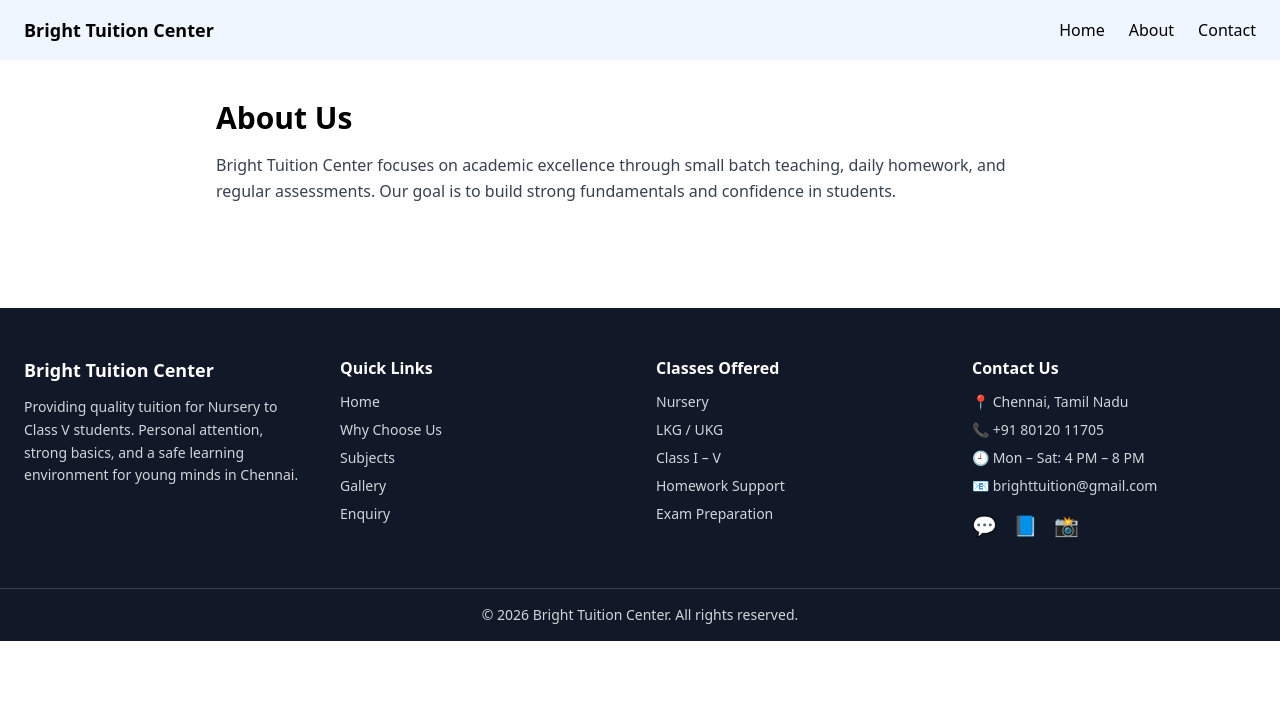
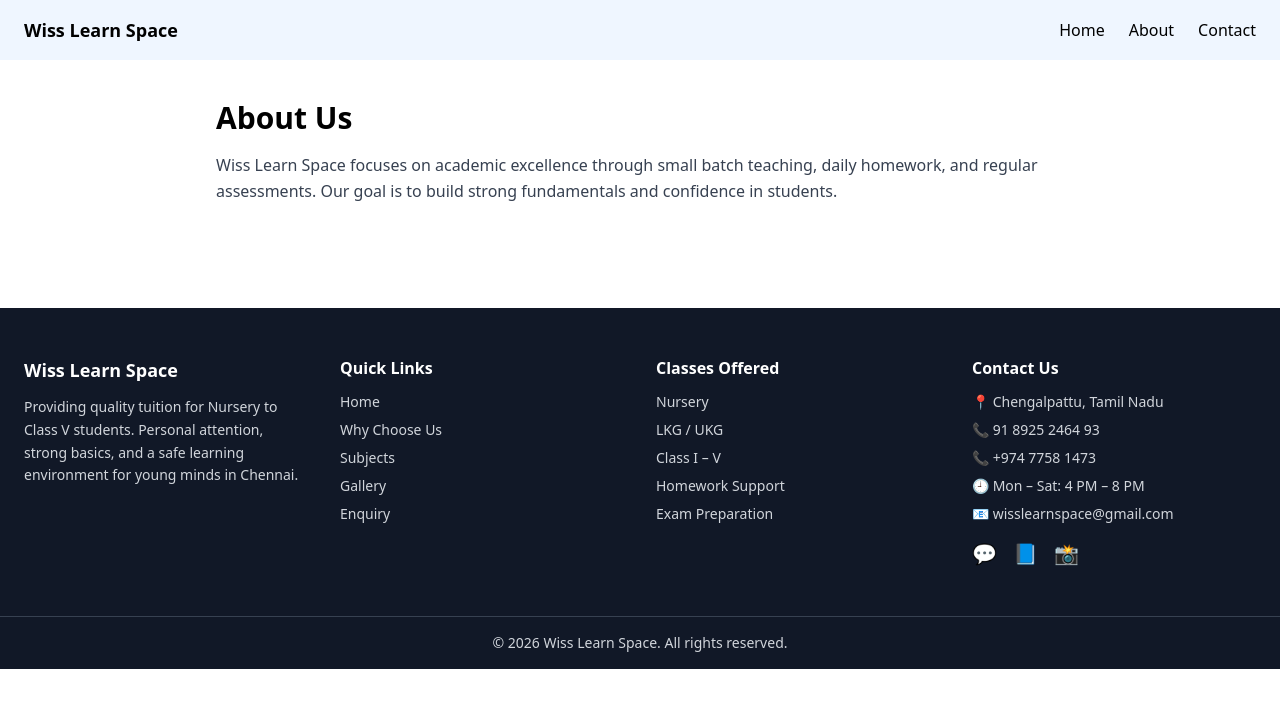
Before and after one commit to arish-web/Tuition, a React (Create React App) app: page /about in a window 1280 px wide. Shown: the top 708 px of the page. Built offline with nearby package versions, Linux system fonts and the light colour scheme.

Commit message:
address updated

```diff
--- a/src/components/Footer.js
+++ b/src/components/Footer.js
@@ -3,16 +3,15 @@ export default function Footer() {
     <footer className="bg-gray-900 text-gray-300 mt-16">
       {/* Main Footer */}
       <div className="max-w-7xl mx-auto px-6 py-12 grid gap-8 md:grid-cols-4">
-
         {/* About */}
         <div>
           <h3 className="text-white font-semibold text-lg mb-3">
-            Bright Tuition Center
+            Wiss Learn Space
           </h3>
           <p className="text-sm leading-relaxed">
-            Providing quality tuition for Nursery to Class V students.
-            Personal attention, strong basics, and a safe learning environment
-            for young minds in Chennai.
+            Providing quality tuition for Nursery to Class V students. Personal
+            attention, strong basics, and a safe learning environment for young
+            minds in Chennai.
           </p>
         </div>
 
@@ -20,11 +19,31 @@ export default function Footer() {
         <div>
           <h4 className="text-white font-semibold mb-3">Quick Links</h4>
           <ul className="space-y-2 text-sm">
-            <li><a href="#home" className="hover:text-white">Home</a></li>
-            <li><a href="#why" className="hover:text-white">Why Choose Us</a></li>
-            <li><a href="#subjects" className="hover:text-white">Subjects</a></li>
-            <li><a href="#gallery" className="hover:text-white">Gallery</a></li>
-            <li><a href="#enquiry" className="hover:text-white">Enquiry</a></li>
+            <li>
+              <a href="#home" className="hover:text-white">
+                Home
+              </a>
+            </li>
+            <li>
+              <a href="#why" className="hover:text-white">
+                Why Choose Us
+              </a>
+            </li>
+            <li>
+              <a href="#subjects" className="hover:text-white">
+                Subjects
+              </a>
+            </li>
+            <li>
+              <a href="#gallery" className="hover:text-white">
+                Gallery
+              </a>
+            </li>
+            <li>
+              <a href="#enquiry" className="hover:text-white">
+                Enquiry
+              </a>
+            </li>
           </ul>
         </div>
 
@@ -44,24 +63,31 @@ export default function Footer() {
         <div>
           <h4 className="text-white font-semibold mb-3">Contact Us</h4>
           <ul className="space-y-2 text-sm">
-            <li>📍 Chennai, Tamil Nadu</li>
-            <li>📞 +91 80120 11705</li>
+            <li>📍 Chengalpattu, Tamil Nadu</li>
+            <li>📞 91 8925 2464 93</li>
+            <li>📞 +974 7758 1473</li>
             <li>🕘 Mon – Sat: 4 PM – 8 PM</li>
-            <li>📧 brighttuition@gmail.com</li>
+            <li>📧 wisslearnspace@gmail.com</li>
           </ul>
 
           {/* Social Icons */}
           <div className="flex gap-4 mt-4 text-xl">
-            <a href="#" className="hover:text-white" aria-label="WhatsApp">💬</a>
-            <a href="#" className="hover:text-white" aria-label="Facebook">📘</a>
-            <a href="#" className="hover:text-white" aria-label="Instagram">📸</a>
+            <a href="#" className="hover:text-white" aria-label="WhatsApp">
+              💬
+            </a>
+            <a href="#" className="hover:text-white" aria-label="Facebook">
+              📘
+            </a>
+            <a href="#" className="hover:text-white" aria-label="Instagram">
+              📸
+            </a>
           </div>
         </div>
       </div>
 
       {/* Bottom Bar */}
       <div className="border-t border-gray-700 text-center py-4 text-sm">
-        © {new Date().getFullYear()} Bright Tuition Center. All rights reserved.
+        © {new Date().getFullYear()} Wiss Learn Space. All rights reserved.
       </div>
     </footer>
   );
--- a/src/components/LocationSection.js
+++ b/src/components/LocationSection.js
@@ -1,6 +1,6 @@
 export default function LocationSection() {
   return (
-    <section  id="about" className="py-16 bg-gray-50">
+    <section id="about" className="py-16 bg-gray-50">
       <div className="max-w-7xl mx-auto px-6">
         <h2 className="text-3xl font-bold text-center mb-12">
           Visit Our Tuition Center
@@ -10,11 +10,10 @@ export default function LocationSection() {
           {/* LEFT: DETAILS */}
           <div className="space-y-6">
             <div>
-              <h3 className="font-semibold text-xl mb-2">
-                Bright Tuition Center
-              </h3>
+              <h3 className="font-semibold text-xl mb-2">Wiss Learn Space</h3>
               <p className="text-gray-600">
-                A safe and focused learning space for Nursery to Class V students.
+                A safe and focused learning space for Nursery to Class V
+                students.
               </p>
             </div>
 
@@ -23,16 +22,19 @@ export default function LocationSection() {
               <div className="bg-white p-4 rounded-lg border shadow-sm">
                 <p className="font-medium mb-1">📍 Address</p>
                 <p className="text-gray-600 text-sm">
-                  No. 2, Block-2, EGB Swaroobam<br />
-                  Matha Kovil Street,<br />
-                  Chennai
+                  38-3/11 Kailashnathar Koil Street,
+                  <br />
+                  Big Natham,
+                  <br />
+                  Chengalpattu - 603 002
                 </p>
               </div>
 
               <div className="bg-white p-4 rounded-lg border shadow-sm">
                 <p className="font-medium mb-1">📞 Contact</p>
                 <p className="text-gray-600 text-sm">
-                  +91 80120 11705<br />
+                  91 8925 2464 93
+                  <br />
                   Call or WhatsApp
                 </p>
               </div>
@@ -40,7 +42,8 @@ export default function LocationSection() {
               <div className="bg-white p-4 rounded-lg border shadow-sm">
                 <p className="font-medium mb-1">🕒 Timings</p>
                 <p className="text-gray-600 text-sm">
-                  Monday – Saturday<br />
+                  Monday – Saturday
+                  <br />
                   4:00 PM – 8:00 PM
                 </p>
               </div>
@@ -48,8 +51,9 @@ export default function LocationSection() {
               <div className="bg-white p-4 rounded-lg border shadow-sm">
                 <p className="font-medium mb-1">🚌 Nearby Landmark</p>
                 <p className="text-gray-600 text-sm">
-                  Near Matha Kovil<br />
-                  Easy access from main road
+                  Kailashnathar Koil Street,
+                  <br />
+                  Big Natham,
                 </p>
               </div>
             </div>
@@ -63,8 +67,14 @@ export default function LocationSection() {
                 Enquire Now
               </a>
 
+              {/* <a
+                href="https://www.google.com/maps?q=No.2+Block-2+EGB+Swaroobam+Matha+Kovil+Street+Chennai"
+                target="_blank"
+                rel="noopener noreferrer"
+                className="inline-block border border-blue-600 text-blue-600 px-6 py-3 rounded font-medium hover:bg-blue-50 transition"
+              > */}
               <a
-                href="https://www.google.com/maps?q=No.2+Block-2+EGB+Swaroobam+Matha+Kovil+Street+Chennai"
+                href="https://www.google.com/maps?q=38-3/11+Kailashnathar+Koil+Street,+Big+Natham,+Chengalpattu+603002"
                 target="_blank"
                 rel="noopener noreferrer"
                 className="inline-block border border-blue-600 text-blue-600 px-6 py-3 rounded font-medium hover:bg-blue-50 transition"
@@ -76,12 +86,18 @@ export default function LocationSection() {
 
           {/* RIGHT: MAP */}
           <div className="w-full h-full">
-            <iframe
+            {/* <iframe
               title="Location Map"
               src="https://www.google.com/maps?q=No.2+Block-2+EGB+Swaroobam+Matha+Kovil+Street+Chennai&output=embed"
               className="w-full h-[360px] rounded-lg border shadow-sm"
               loading="lazy"
-            />
+            /> */}
+            <iframe
+              title="Location Map"
+              src="https://www.google.com/maps?q=38-3/11+Kailashnathar+Koil+Street,+Big+Natham,+Chengalpattu+603002&output=embed"
+              className="w-full h-[360px] rounded-lg border shadow-sm"
+              loading="lazy"
+            ></iframe>
           </div>
         </div>
       </div>
--- a/src/components/Navbar.js
+++ b/src/components/Navbar.js
@@ -7,7 +7,7 @@ export default function Navbar() {
   return (
     <header className="bg-blue-50 text-black">
       <div className="max-w-7xl mx-auto px-6 py-4 flex justify-between items-center">
-        <h1 className="font-bold text-lg">Bright Tuition Center</h1>
+        <h1 className="font-bold text-lg">Wiss Learn Space</h1>
 
         {/* Desktop */}
         <nav className="hidden md:flex space-x-6">
--- a/src/components/WhyChooseUs.js
+++ b/src/components/WhyChooseUs.js
@@ -43,7 +43,7 @@ export default function WhyChooseUs() {
     <section className="py-16 bg-white">
       <div className="max-w-7xl mx-auto px-6">
         <h2 className="text-3xl font-bold text-center mb-10">
-          Why Choose Bright Tuition Center
+          Why Choose Wiss Learn Space
         </h2>
 
         <Swiper
--- a/src/pages/About.js
+++ b/src/pages/About.js
@@ -3,7 +3,7 @@ export default function About() {
     <div className="px-6 py-10 max-w-4xl mx-auto">
       <h2 className="text-3xl font-bold mb-4">About Us</h2>
       <p className="text-gray-700 leading-relaxed">
-        Bright Tuition Center focuses on academic excellence through
+        Wiss Learn Space focuses on academic excellence through
         small batch teaching, daily homework, and regular assessments.
         Our goal is to build strong fundamentals and confidence in students.
       </p>
```
